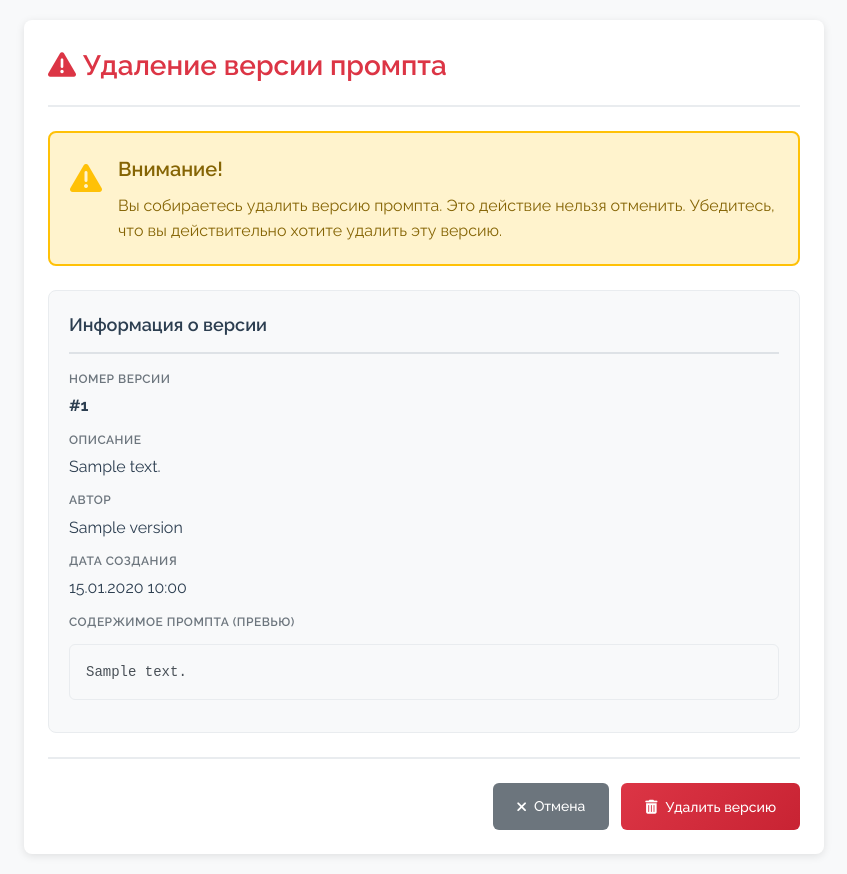
After one commit to Antiguru2/content_generator, a Django app: template templates/content_generator/prompt_versions/delete_confirm.html in a window 1280 px wide. The commit adds this page. Shown: the whole page, without its empty margins (216-1063 px from the left). Run offline with Django 3.2, Linux system fonts and the light colour scheme; the template is opened without the code that fills it: most values are stand-ins (such as "Sample title", 1, 10 or a date in 2020).

Commit message:
Добавлено новое представление для удаления версии промпта с проверкой использования. Обновлены маршруты для доступа к этому представлению в административном интерфейсе. Обновлен статус подмодуля документации.

```diff
--- /dev/null
+++ b/templates/content_generator/prompt_versions/delete_confirm.html
@@ -0,0 +1,268 @@
+{% load static %}
+<!DOCTYPE html>
+<html lang="ru">
+<head>
+    <meta charset="utf-8">
+    <meta name="viewport" content="width=device-width, initial-scale=1.0, shrink-to-fit=no">
+    <title>Удаление версии промпта #{{ version.version_number }} - Content Generator</title>
+
+    <link rel="preconnect" href="https://fonts.googleapis.com">
+    <link rel="preconnect" href="https://fonts.gstatic.com" crossorigin>
+    <link href="https://fonts.googleapis.com/css2?family=Raleway:wght@300;400;500;600;700&display=swap" rel="stylesheet">
+    <link rel="stylesheet" href="https://cdnjs.cloudflare.com/ajax/libs/font-awesome/6.0.0-beta3/css/all.min.css">
+
+    <style>
+        * {
+            margin: 0;
+            padding: 0;
+            box-sizing: border-box;
+        }
+
+        body {
+            font-family: 'Raleway', -apple-system, BlinkMacSystemFont, 'Segoe UI', Roboto, sans-serif;
+            background: #f8f9fa;
+            padding: 20px;
+            color: #333;
+            line-height: 1.6;
+        }
+
+        .container {
+            max-width: 800px;
+            margin: 0 auto;
+            background: white;
+            border-radius: 8px;
+            box-shadow: 0 2px 8px rgba(0, 0, 0, 0.1);
+            padding: 24px;
+        }
+
+        .header {
+            display: flex;
+            justify-content: space-between;
+            align-items: center;
+            margin-bottom: 24px;
+            padding-bottom: 16px;
+            border-bottom: 2px solid #e9ecef;
+        }
+
+        .header h1 {
+            font-size: 28px;
+            font-weight: 600;
+            color: #dc3545;
+            margin: 0;
+        }
+
+        .warning-box {
+            background: #fff3cd;
+            border: 2px solid #ffc107;
+            border-radius: 8px;
+            padding: 20px;
+            margin-bottom: 24px;
+            display: flex;
+            align-items: flex-start;
+            gap: 16px;
+        }
+
+        .warning-icon {
+            font-size: 32px;
+            color: #ffc107;
+            flex-shrink: 0;
+        }
+
+        .warning-content h2 {
+            font-size: 20px;
+            font-weight: 600;
+            color: #856404;
+            margin-bottom: 8px;
+        }
+
+        .warning-content p {
+            color: #856404;
+            margin: 0;
+        }
+
+        .info-card {
+            background: #f8f9fa;
+            border-radius: 8px;
+            padding: 20px;
+            border: 1px solid #e9ecef;
+            margin-bottom: 24px;
+        }
+
+        .info-card h2 {
+            font-size: 18px;
+            font-weight: 600;
+            color: #2c3e50;
+            margin-bottom: 16px;
+            padding-bottom: 12px;
+            border-bottom: 2px solid #dee2e6;
+        }
+
+        .info-item {
+            margin-bottom: 12px;
+        }
+
+        .info-label {
+            font-size: 12px;
+            font-weight: 600;
+            color: #6c757d;
+            text-transform: uppercase;
+            letter-spacing: 0.5px;
+            margin-bottom: 4px;
+        }
+
+        .info-value {
+            font-size: 16px;
+            color: #2c3e50;
+        }
+
+        .prompt-preview {
+            background: #f8f9fa;
+            border: 1px solid #e9ecef;
+            border-radius: 6px;
+            padding: 16px;
+            margin-top: 12px;
+            max-height: 200px;
+            overflow-y: auto;
+            font-family: 'Courier New', monospace;
+            font-size: 14px;
+            color: #495057;
+            white-space: pre-wrap;
+            word-wrap: break-word;
+        }
+
+        .form-actions {
+            display: flex;
+            justify-content: flex-end;
+            gap: 12px;
+            margin-top: 24px;
+            padding-top: 24px;
+            border-top: 2px solid #e9ecef;
+        }
+
+        .btn {
+            display: inline-flex;
+            align-items: center;
+            gap: 8px;
+            padding: 12px 24px;
+            border: none;
+            border-radius: 6px;
+            font-size: 14px;
+            font-weight: 500;
+            cursor: pointer;
+            text-decoration: none;
+            transition: all 0.3s ease;
+            font-family: inherit;
+        }
+
+        .btn-danger {
+            background: linear-gradient(135deg, #dc3545 0%, #c82333 100%);
+            color: white;
+        }
+
+        .btn-danger:hover {
+            transform: translateY(-2px);
+            box-shadow: 0 4px 12px rgba(220, 53, 69, 0.3);
+        }
+
+        .btn-secondary {
+            background: #6c757d;
+            color: white;
+        }
+
+        .btn-secondary:hover {
+            background: #5a6268;
+        }
+
+        form {
+            margin: 0;
+        }
+
+        @media (max-width: 768px) {
+            .container {
+                padding: 16px;
+            }
+
+            .header h1 {
+                font-size: 24px;
+            }
+
+            .form-actions {
+                flex-direction: column;
+            }
+
+            .btn {
+                width: 100%;
+                justify-content: center;
+            }
+        }
+    </style>
+</head>
+<body>
+    <div class="container">
+        <div class="header">
+            <h1>
+                <i class="fas fa-exclamation-triangle"></i>
+                Удаление версии промпта
+            </h1>
+        </div>
+
+        <div class="warning-box">
+            <div class="warning-icon">
+                <i class="fas fa-exclamation-triangle"></i>
+            </div>
+            <div class="warning-content">
+                <h2>Внимание!</h2>
+                <p>
+                    Вы собираетесь удалить версию промпта. Это действие нельзя отменить.
+                    Убедитесь, что вы действительно хотите удалить эту версию.
+                </p>
+            </div>
+        </div>
+
+        <div class="info-card">
+            <h2>Информация о версии</h2>
+
+            <div class="info-item">
+                <div class="info-label">Номер версии</div>
+                <div class="info-value">
+                    <strong>#{{ version.version_number }}</strong>
+                </div>
+            </div>
+
+            <div class="info-item">
+                <div class="info-label">Описание</div>
+                <div class="info-value">{{ version.description }}</div>
+            </div>
+
+            <div class="info-item">
+                <div class="info-label">Автор</div>
+                <div class="info-value">{{ version.engineer_name }}</div>
+            </div>
+
+            <div class="info-item">
+                <div class="info-label">Дата создания</div>
+                <div class="info-value">{{ version.created_at|date:"d.m.Y H:i" }}</div>
+            </div>
+
+            <div class="info-item">
+                <div class="info-label">Содержимое промпта (превью)</div>
+                <div class="prompt-preview">{{ version.prompt_content|truncatewords:50 }}</div>
+            </div>
+        </div>
+
+        <form method="post">
+            {% csrf_token %}
+            <div class="form-actions">
+                <a href="{% url 'prompt_version_detail' id=version.id %}" class="btn btn-secondary">
+                    <i class="fas fa-times"></i>
+                    Отмена
+                </a>
+                <button type="submit" class="btn btn-danger">
+                    <i class="fas fa-trash-alt"></i>
+                    Удалить версию
+                </button>
+            </div>
+        </form>
+    </div>
+</body>
+</html>
--- a/urls.py
+++ b/urls.py
@@ -17,6 +17,8 @@ urlpatterns = [
     path('admin/prompt-versions/<int:id>/edit/', views.PromptVersionUpdateView.as_view(), name='prompt_version_update'),
     # Клонирование версии промпта
     path('admin/prompt-versions/<int:id>/clone/', views.PromptVersionCloneView.as_view(), name='prompt_version_clone'),
+    # Удаление версии промпта
+    path('admin/prompt-versions/<int:id>/delete/', views.PromptVersionDeleteView.as_view(), name='prompt_version_delete'),
     # Детальный просмотр версии промпта
     path('admin/prompt-versions/<int:id>/', views.PromptVersionDetailView.as_view(), name='prompt_version_detail'),
 
```
Also changed, not shown: templates/content_generator/prompt_versions/detail.html (+13 -0 lines), views.py (+102 -1 lines).
